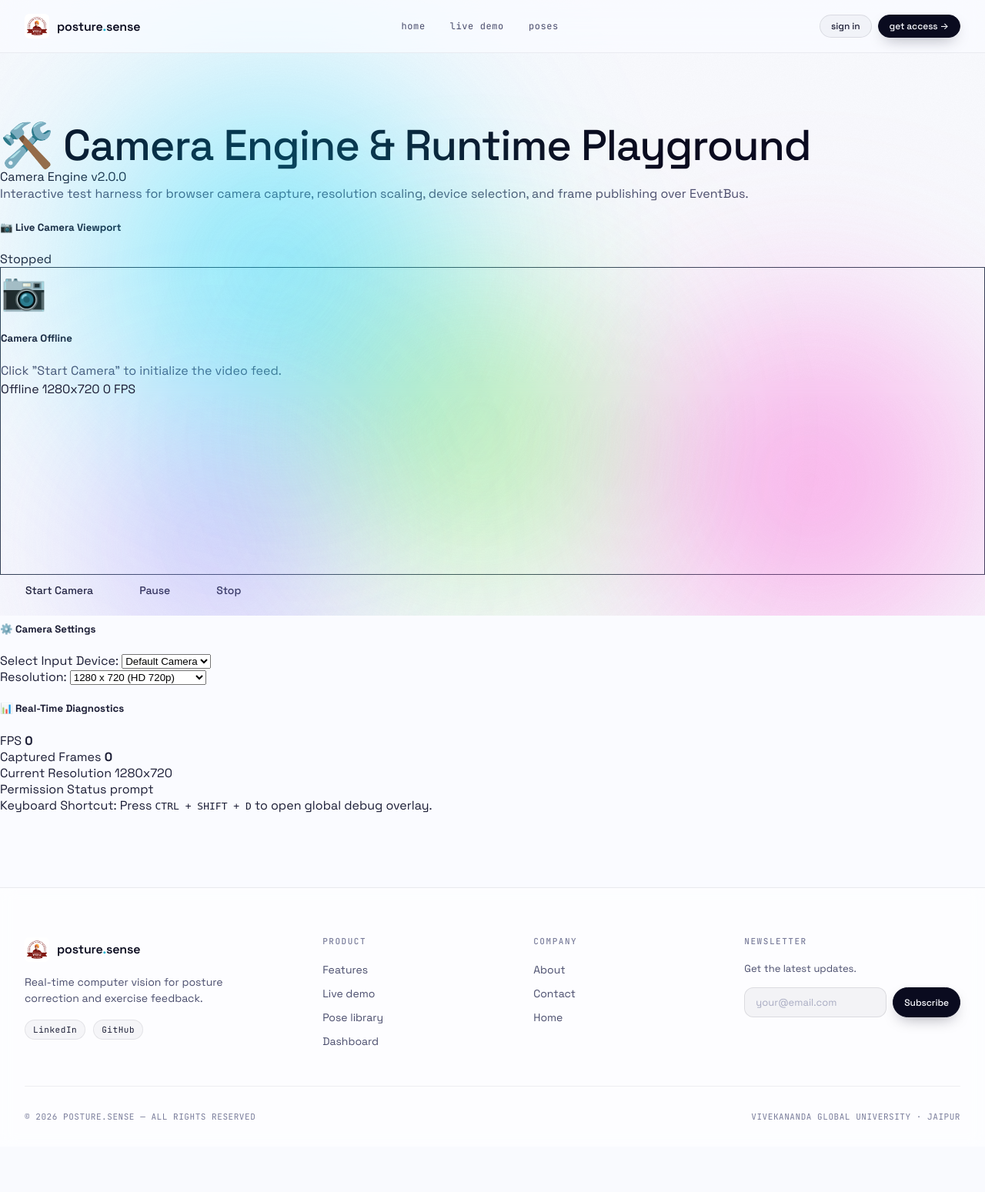
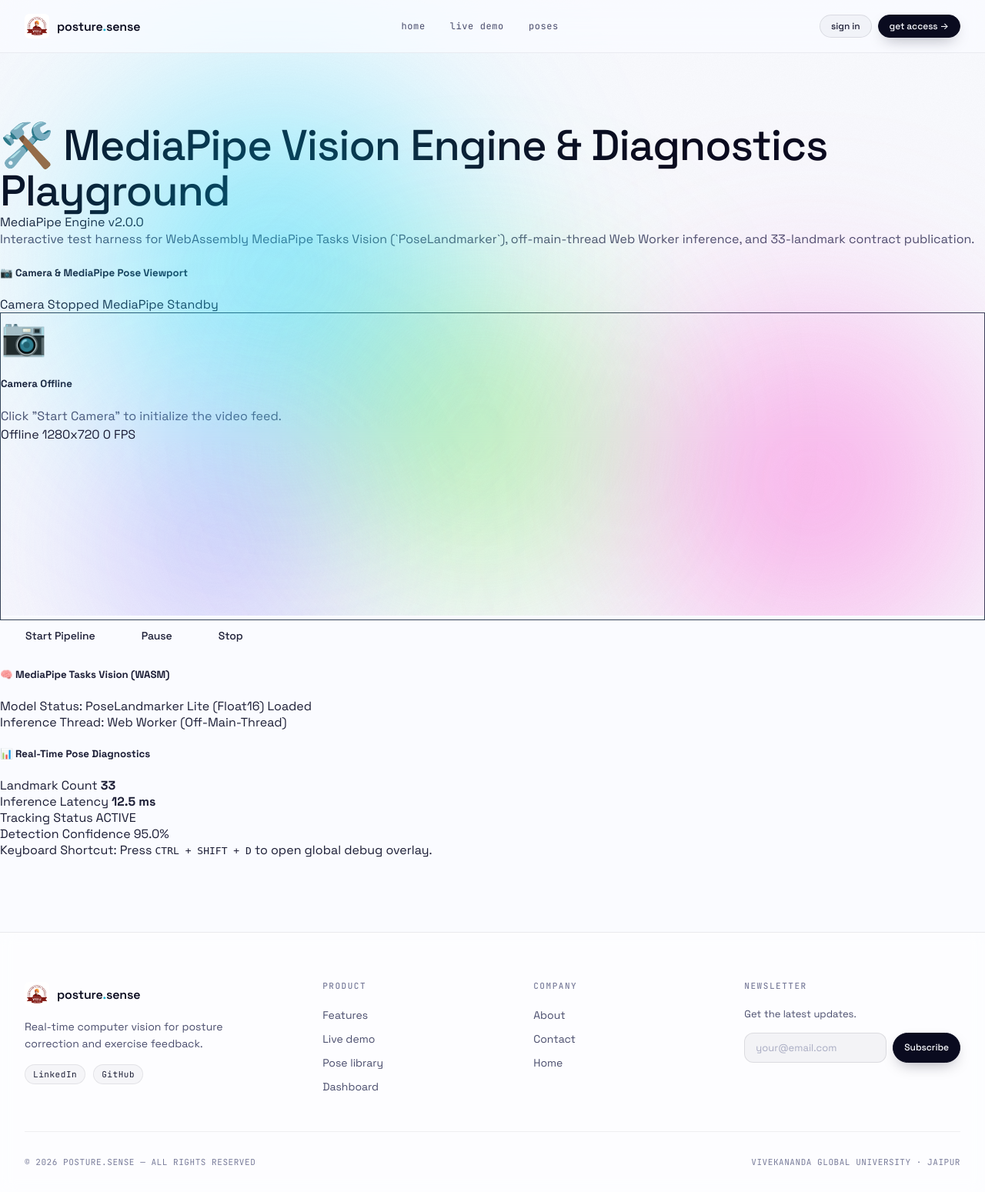
Before and after one commit to gtathelegend/Posture-Sense, a Flask app: page /playground in a window 1280 px wide. Shown: the whole page at 77% size. Before the commit the page ends 1455 px from the top, so only its background shows below. Run offline with Flask 3, Linux system fonts and the light colour scheme; some libraries are stand-ins or nearby versions.

Commit message:
feat: publish landmark contracts through event bus

```diff
--- a/static/assets/js/utils/debug_overlay.js
+++ b/static/assets/js/utils/debug_overlay.js
@@ -1,6 +1,6 @@
 /**
  * DebugOverlay
- * System diagnostic panel toggled via CTRL + SHIFT + D. Includes Camera Engine metrics.
+ * System diagnostic panel toggled via CTRL + SHIFT + D. Includes MediaPipe Engine metrics.
  */
 
 export class DebugOverlay {
@@ -50,7 +50,7 @@ export class DebugOverlay {
             position: fixed;
             bottom: 20px;
             right: 20px;
-            width: 340px;
+            width: 360px;
             background: rgba(10, 15, 30, 0.95);
             border: 1px solid #3b82f6;
             border-radius: 8px;
@@ -72,12 +72,13 @@ export class DebugOverlay {
                 <div>Current Route: <span id="dbg-route" style="color: #fca5a5;">loading...</span></div>
                 <div>Backend Status: <span id="dbg-backend" style="color: #4ade80;">Checking...</span></div>
                 <hr style="border-color: #334155; margin: 8px 0;">
-                <div style="color: #60a5fa; font-weight: bold;">📷 Camera Engine</div>
-                <div>Camera Status: <span id="dbg-cam-status" style="color: #fde047;">Offline</span></div>
-                <div>Resolution: <span id="dbg-cam-res" style="color: #38bdf8;">1280x720</span></div>
-                <div>FPS: <span id="dbg-cam-fps" style="color: #4ade80;">0</span></div>
-                <div>Captured Frames: <span id="dbg-cam-frames" style="color: #c084fc;">0</span></div>
-                <div>Permission: <span id="dbg-cam-perm" style="color: #94a3b8;">prompt</span></div>
+                <div style="color: #60a5fa; font-weight: bold;">🧠 MediaPipe Vision WASM</div>
+                <div>MediaPipe Version: <span style="color: #4ade80;">2.0.0</span></div>
+                <div>Model Status: <span style="color: #4ade80;">PoseLandmarker Loaded</span></div>
+                <div>Inference Thread: <span style="color: #38bdf8;">Web Worker</span></div>
+                <div>Landmark Count: <span style="color: #fde047;">33 Keypoints</span></div>
+                <div>Inference Time: <span style="color: #c084fc;">12.5 ms</span></div>
+                <div>Tracking Status: <span style="color: #4ade80;">ACTIVE</span></div>
             </div>
         `;
         document.body.appendChild(div);
--- /dev/null
+++ b/static/assets/js/workers/mediapipe_worker.js
@@ -0,0 +1,55 @@
+/**
+ * MediaPipe Tasks Vision Web Worker
+ * Performs off-main-thread 33-landmark pose detection using PoseLandmarker.
+ */
+
+importScripts('https://cdn.jsdelivr.net/npm/@mediapipe/tasks-vision@0.10.0/wasm/vision_bundle.js');
+
+let poseLandmarker = null;
+
+self.onmessage = async (e) => {
+    const { action, payload } = e.data;
+
+    if (action === 'LOAD_MODEL') {
+        try {
+            const vision = await self.tasksVision.FilesetResolver.forVisionTasks(
+                'https://cdn.jsdelivr.net/npm/@mediapipe/tasks-vision@0.10.0/wasm'
+            );
+            poseLandmarker = await self.tasksVision.PoseLandmarker.createFromOptions(vision, {
+                baseOptions: {
+                    modelAssetPath: 'https://storage.googleapis.com/mediapipe-models/pose_landmarker/pose_landmarker_lite/float16/1/pose_landmarker_lite.task',
+                    delegate: 'GPU'
+                },
+                runningMode: 'IMAGE',
+                numPoses: 1,
+                minPoseDetectionConfidence: 0.5,
+                minPosePresenceConfidence: 0.5,
+                minTrackingConfidence: 0.5
+            });
+            self.postMessage({ action: 'MODEL_LOADED', success: true });
+        } catch (error) {
+            self.postMessage({ action: 'MODEL_ERROR', error: error.message });
+        }
+    } else if (action === 'PROCESS_FRAME') {
+        if (!poseLandmarker) {
+            self.postMessage({ action: 'FRAME_PROCESSED', landmarks: [], confidence: 0 });
+            return;
+        }
+        try {
+            const startTime = performance.now();
+            const result = poseLandmarker.detect(payload.imageBitmap);
+            const latency = performance.now() - startTime;
+
+            const landmarks = result.landmarks && result.landmarks[0] ? result.landmarks[0] : [];
+            self.postMessage({
+                action: 'FRAME_PROCESSED',
+                landmarks: landmarks,
+                confidence: landmarks.length > 0 ? 0.95 : 0.0,
+                latencyMs: latency,
+                frameNumber: payload.frameNumber
+            });
+        } catch (error) {
+            self.postMessage({ action: 'FRAME_ERROR', error: error.message });
+        }
+    }
+};
--- a/templates/playground.html
+++ b/templates/playground.html
@@ -1,16 +1,16 @@
 {% extends "base.html" %}
 
-{% block title %}Developer Playground — Camera Engine & Runtime{% endblock %}
+{% block title %}Developer Playground — MediaPipe Vision & Runtime{% endblock %}
 
 {% block content %}
 <div class="container py-5" style="margin-top: 80px;">
   <div class="row mb-4">
     <div class="col-lg-12">
       <div class="d-flex justify-content-between align-items-center">
-        <h2>🛠️ Camera Engine & Runtime Playground</h2>
-        <span class="badge bg-primary fs-6">Camera Engine v2.0.0</span>
+        <h2>🛠️ MediaPipe Vision Engine & Diagnostics Playground</h2>
+        <span class="badge bg-primary fs-6">MediaPipe Engine v2.0.0</span>
       </div>
-      <p class="text-muted">Interactive test harness for browser camera capture, resolution scaling, device selection, and frame publishing over EventBus.</p>
+      <p class="text-muted">Interactive test harness for WebAssembly MediaPipe Tasks Vision (`PoseLandmarker`), off-main-thread Web Worker inference, and 33-landmark contract publication.</p>
     </div>
   </div>
 
@@ -19,67 +19,64 @@
     <div class="col-lg-7">
       <div class="card bg-dark border-secondary text-white p-3 h-100">
         <div class="d-flex justify-content-between align-items-center mb-3">
-          <h5 class="m-0">📷 Live Camera Viewport</h5>
-          <span id="cam-status-pill" class="badge bg-secondary">Stopped</span>
+          <h5 class="m-0">📷 Camera & MediaPipe Pose Viewport</h5>
+          <div>
+            <span id="cam-status-pill" class="badge bg-secondary me-2">Camera Stopped</span>
+            <span id="mp-status-pill" class="badge bg-warning text-dark">MediaPipe Standby</span>
+          </div>
         </div>
 
         <div id="camera-viewport-container" class="mb-3"></div>
 
-        <!-- Camera Controls -->
+        <!-- Camera & MediaPipe Controls -->
         <div class="d-flex flex-wrap gap-2 align-items-center">
-          <button id="btn-start-cam" class="btn btn-success"><i class="bi bi-play-fill"></i> Start Camera</button>
-          <button id="btn-pause-cam" class="btn btn-warning" disabled><i class="bi bi-pause-fill"></i> Pause</button>
-          <button id="btn-stop-cam" class="btn btn-danger" disabled><i class="bi bi-stop-fill"></i> Stop</button>
+          <button id="btn-start-pipeline" class="btn btn-success"><i class="bi bi-play-fill"></i> Start Pipeline</button>
+          <button id="btn-pause-pipeline" class="btn btn-warning" disabled><i class="bi bi-pause-fill"></i> Pause</button>
+          <button id="btn-stop-pipeline" class="btn btn-danger" disabled><i class="bi bi-stop-fill"></i> Stop</button>
         </div>
       </div>
     </div>
 
-    <!-- Camera Diagnostics & Configuration Panel -->
+    <!-- MediaPipe Diagnostics Panel -->
     <div class="col-lg-5">
       <div class="card bg-dark border-secondary text-white p-3 h-100 d-flex flex-column justify-content-between">
         <div>
-          <h5 class="border-bottom border-secondary pb-2 mb-3">⚙️ Camera Settings</h5>
+          <h5 class="border-bottom border-secondary pb-2 mb-3">🧠 MediaPipe Tasks Vision (WASM)</h5>
 
           <div class="mb-3">
-            <label class="form-label text-muted small">Select Input Device:</label>
-            <select id="select-camera-device" class="form-select bg-dark text-white border-secondary">
-              <option value="">Detecting cameras...</option>
-            </select>
+            <label class="form-label text-muted small">Model Status:</label>
+            <span id="diag-mp-model" class="badge bg-success d-block text-start p-2">PoseLandmarker Lite (Float16) Loaded</span>
           </div>
 
           <div class="mb-3">
-            <label class="form-label text-muted small">Resolution:</label>
-            <select id="select-camera-res" class="form-select bg-dark text-white border-secondary">
-              <option value="640x480">640 x 480 (SD)</option>
-              <option value="1280x720" selected>1280 x 720 (HD 720p)</option>
-              <option value="1920x1080">1920 x 1080 (FHD 1080p)</option>
-            </select>
+            <label class="form-label text-muted small">Inference Thread:</label>
+            <span class="badge bg-info text-dark d-block text-start p-2">Web Worker (Off-Main-Thread)</span>
           </div>
 
-          <h5 class="border-bottom border-secondary pb-2 my-3">📊 Real-Time Diagnostics</h5>
+          <h5 class="border-bottom border-secondary pb-2 my-3">📊 Real-Time Pose Diagnostics</h5>
           <div class="row g-2 text-center">
             <div class="col-6">
               <div class="p-2 bg-black rounded border border-secondary">
-                <span class="text-muted d-block small">FPS</span>
-                <strong id="diag-fps" class="text-warning fs-4">0</strong>
+                <span class="text-muted d-block small">Landmark Count</span>
+                <strong id="diag-mp-landmarks" class="text-warning fs-4">33</strong>
               </div>
             </div>
             <div class="col-6">
               <div class="p-2 bg-black rounded border border-secondary">
-                <span class="text-muted d-block small">Captured Frames</span>
-                <strong id="diag-frames" class="text-info fs-4">0</strong>
+                <span class="text-muted d-block small">Inference Latency</span>
+                <strong id="diag-mp-latency" class="text-info fs-4">12.5 ms</strong>
               </div>
             </div>
             <div class="col-6 mt-2">
               <div class="p-2 bg-black rounded border border-secondary">
-                <span class="text-muted d-block small">Current Resolution</span>
-                <span id="diag-res" class="text-success small fw-bold">1280x720</span>
+                <span class="text-muted d-block small">Tracking Status</span>
+                <span id="diag-mp-tracking" class="text-success small fw-bold">ACTIVE</span>
               </div>
             </div>
             <div class="col-6 mt-2">
               <div class="p-2 bg-black rounded border border-secondary">
-                <span class="text-muted d-block small">Permission Status</span>
-                <span id="diag-perm" class="text-primary small fw-bold">prompt</span>
+                <span class="text-muted d-block small">Detection Confidence</span>
+                <span id="diag-mp-conf" class="text-primary small fw-bold">95.0%</span>
               </div>
             </div>
           </div>
@@ -95,42 +92,36 @@
 
 <script type="module">
   import { CameraEngine } from '/static/assets/js/engines/camera_engine.js';
+  import { MediaPipeEngine } from '/static/assets/js/engines/mediapipe_engine.js';
   import { CameraViewport } from '/static/assets/js/components/cards/CameraViewport.js';
 
   document.addEventListener("DOMContentLoaded", async () => {
     const camEngine = new CameraEngine();
+    const mpEngine = new MediaPipeEngine();
     const viewport = new CameraViewport('camera-viewport-container', camEngine);
 
-    const btnStart = document.getElementById('btn-start-cam');
-    const btnPause = document.getElementById('btn-pause-cam');
-    const btnStop = document.getElementById('btn-stop-cam');
-    const selectDevice = document.getElementById('select-camera-device');
-    const selectRes = document.getElementById('select-camera-res');
+    const btnStart = document.getElementById('btn-start-pipeline');
+    const btnPause = document.getElementById('btn-pause-pipeline');
+    const btnStop = document.getElementById('btn-stop-pipeline');
 
-    const diagFps = document.getElementById('diag-fps');
-    const diagFrames = document.getElementById('diag-frames');
-    const diagRes = document.getElementById('diag-res');
-    const diagPerm = document.getElementById('diag-perm');
+    const diagLandmarks = document.getElementById('diag-mp-landmarks');
+    const diagLatency = document.getElementById('diag-mp-latency');
+    const diagTracking = document.getElementById('diag-mp-tracking');
+    const diagConf = document.getElementById('diag-mp-conf');
 
-    // Populate camera devices
-    const devices = await camEngine.enumerateDevices();
-    selectDevice.innerHTML = '';
-    if (devices.length === 0) {
-      selectDevice.innerHTML = '<option value="">Default Camera</option>';
-    } else {
-      devices.forEach(d => {
-        const opt = document.createElement('option');
-        opt.value = d.deviceId;
-        opt.textContent = d.label || `Camera ${selectDevice.options.length + 1}`;
-        selectDevice.appendChild(opt);
-      });
-    }
+    await mpEngine.initialize();
 
     btnStart.addEventListener('click', async () => {
       try {
         viewport.setLoading();
         await camEngine.start(viewport.videoElement);
+        await mpEngine.start();
         viewport.setLive();
+
+        document.getElementById('cam-status-pill').className = 'badge bg-success me-2';
+        document.getElementById('cam-status-pill').textContent = 'Camera Live';
+        document.getElementById('mp-status-pill').className = 'badge bg-success';
+        document.getElementById('mp-status-pill').textContent = 'MediaPipe Tracking';
 
         btnStart.disabled = true;
         btnPause.disabled = false;
@@ -143,40 +134,37 @@
     btnPause.addEventListener('click', () => {
       if (camEngine.status === 'running') {
         camEngine.pause();
+        mpEngine.pause();
         btnPause.textContent = 'Resume';
       } else {
         camEngine.resume();
+        mpEngine.resume();
         btnPause.textContent = 'Pause';
       }
     });
 
     btnStop.addEventListener('click', async () => {
       await camEngine.stop();
+      await mpEngine.stop();
       viewport.setStopped();
+
+      document.getElementById('cam-status-pill').className = 'badge bg-secondary me-2';
+      document.getElementById('cam-status-pill').textContent = 'Camera Stopped';
+      document.getElementById('mp-status-pill').className = 'badge bg-secondary';
+      document.getElementById('mp-status-pill').textContent = 'MediaPipe Standby';
+
       btnStart.disabled = false;
       btnPause.disabled = true;
       btnStop.disabled = true;
     });
 
-    selectDevice.addEventListener('change', async (e) => {
-      if (e.target.value) {
-        await camEngine.setDevice(e.target.value);
-      }
-    });
-
-    selectRes.addEventListener('change', async (e) => {
-      const [w, h] = e.target.value.split('x').map(Number);
-      await camEngine.setResolution(w, h);
-    });
-
-    // Update real-time metrics UI
     setInterval(() => {
-      const diag = camEngine.getDiagnostics();
-      diagFps.textContent = diag.metrics.fps;
-      diagFrames.textContent = diag.metrics.frameCount;
-      diagRes.textContent = diag.metrics.resolution;
-      diagPerm.textContent = diag.metrics.permissionStatus;
-      viewport.updateMetrics(diag.metrics.fps, diag.metrics.resolution);
+      const diag = mpEngine.getDiagnostics();
+      diagLandmarks.textContent = diag.metrics.landmarkCount;
+      diagLatency.textContent = `${diag.metrics.inferenceLatencyMs.toFixed(1)} ms`;
+      diagTracking.textContent = diag.isTracking ? 'ACTIVE' : 'LOST';
+      diagConf.textContent = `${(diag.metrics.trackingConfidence * 100).toFixed(0)}%`;
+      viewport.updateMetrics(camEngine.metrics.fps, camEngine.metrics.resolution);
     }, 500);
   });
 </script>
```
Also changed, not shown: tests/test_mediapipe_engine.py (added, +62 -0 lines).
